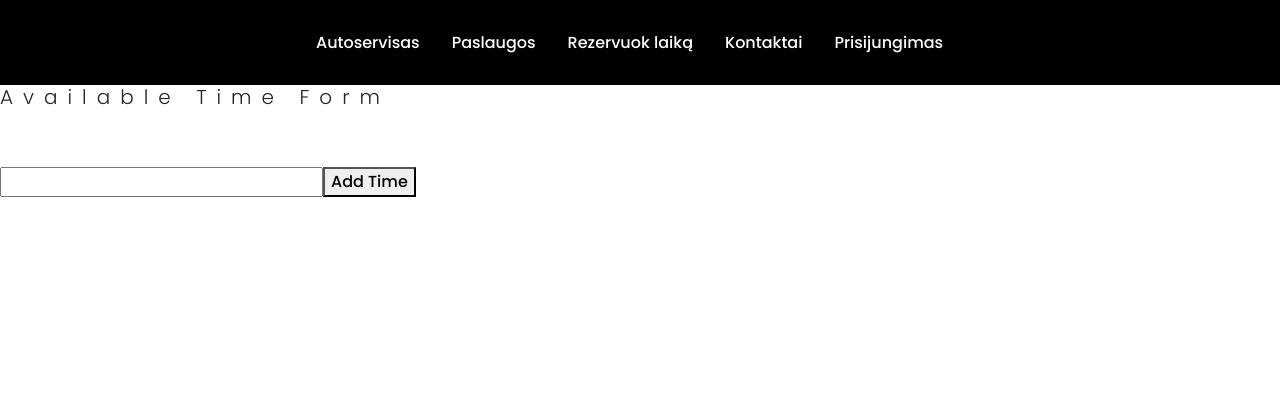
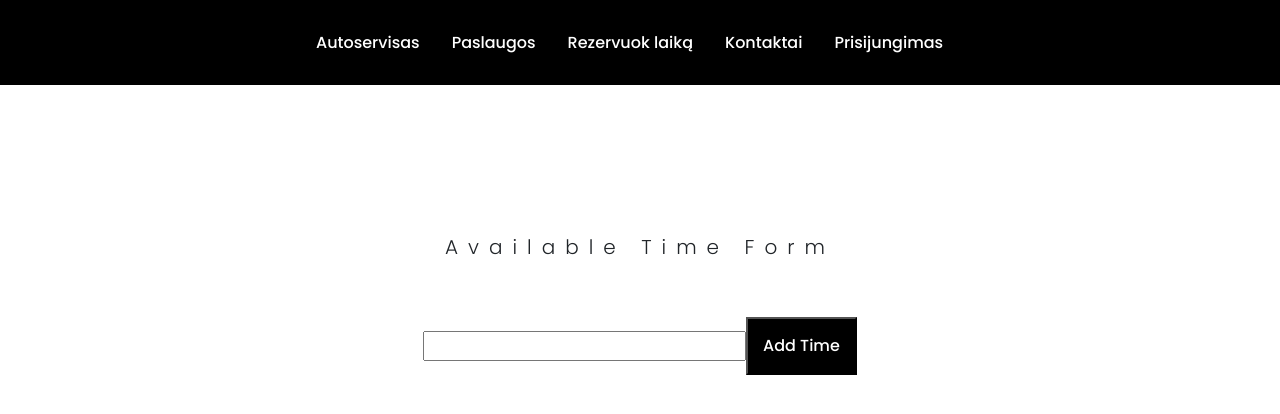
Before and after one commit to Sandruttee/autoservisas222e, a React (Create React App) app: page /AvailableTimeForm in a window 1280 px wide. Shown: the top 414 px of the page. Built offline with nearby package versions, Linux system fonts and the light colour scheme.

Commit message:
css adjust

```diff
--- a/src/pages/AvailableTimeForm.js
+++ b/src/pages/AvailableTimeForm.js
@@ -21,14 +21,16 @@ class AvailableTimeForm extends React.Component {
 
   render() {
     return (
-      <div>
+      <div className="formContainer ">
         <h2>Available Time Form</h2>
         <input
           type="text"
           value={this.state.newTime}
           onChange={this.handleInputChange}
         />
-        <button onClick={this.addTime}>Add Time</button>
+        <button className="loginButton" onClick={this.addTime}>
+          Add Time
+        </button>
       </div>
     );
   }
--- a/src/pages/BookingApp.js
+++ b/src/pages/BookingApp.js
@@ -22,7 +22,7 @@ class BookingApp extends React.Component {
 
   render() {
     return (
-      <div>
+      <div className="formContainer">
         <h2>Booking App</h2>
         <select onChange={this.handleTimeSelection}>
           <option value="">Select a Time</option>
@@ -33,7 +33,9 @@ class BookingApp extends React.Component {
               </option>
             ))}
         </select>
-        <button onClick={this.bookTime}>Book Time</button>
+        <button className="loginButton" onClick={this.bookTime}>
+          Book Time
+        </button>
         <ul>
           {this.state.bookedTimes.map((time, index) => (
             <li key={index}>{time}</li>
```
